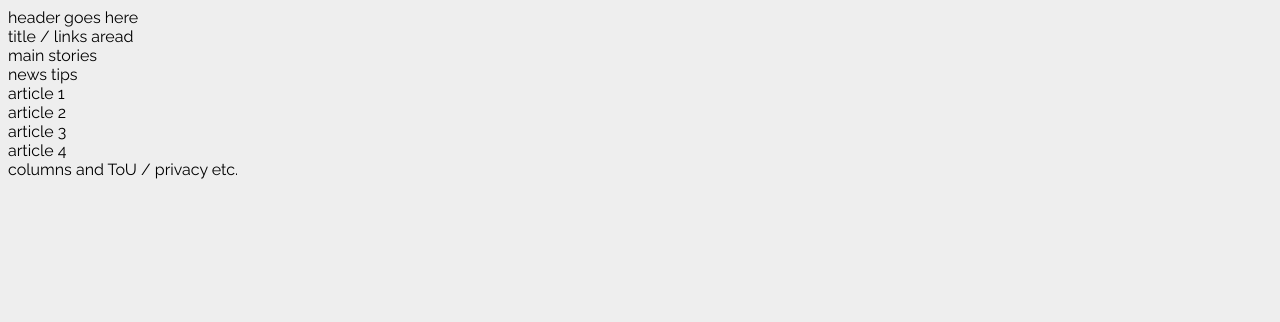
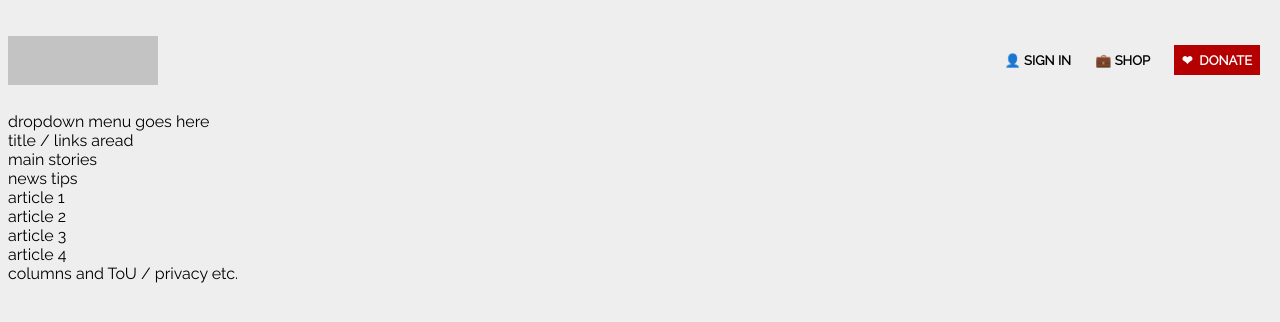
Before and after one commit to Cellv2/wtf-is-css, a plain HTML site: page src/npr.org/index.html in a window 1280 px wide. Drawn offline with Linux system fonts and the light colour scheme.

Commit message:
:lipstick: Style nav

```diff
--- a/src/npr.org/index.html
+++ b/src/npr.org/index.html
@@ -14,7 +14,23 @@
         <link rel="stylesheet" href="./styles.css" />
     </head>
     <body>
-        <header>header goes here</header>
+        <header>
+            <section>
+                <nav class="mainNav">
+                    <img
+                        class="mainNav__img"
+                        src="images/logo.jpg"
+                        alt="nav logo"
+                    />
+                    <div class="mainNav__userLogin">&#128100; SIGN IN</div>
+                    <div class="mainNav__shop">&#128188; SHOP</div>
+                    <div class="mainNav__donate">&#10084;&nbsp; DONATE</div>
+                </nav>
+            </section>
+            <section>
+                <div class="menu">dropdown menu goes here</div>
+            </section>
+        </header>
         <section>title / links aread</section>
         <section>main stories</section>
         <section>news tips</section>
--- a/src/npr.org/styles.css
+++ b/src/npr.org/styles.css
@@ -2,3 +2,37 @@
     background-color: #eee;
     font-family: "Raleway", Helvetica, sans-serif;
 }
+
+.mainNav {
+    align-items: center;
+    display: flex;
+    gap: 1.5rem;
+    height: 6.5rem;
+    justify-content: space-between;
+}
+
+.mainNav__img {
+    max-width: 150px;
+}
+
+.mainNav__userLogin {
+    flex-grow: 1;
+    text-align: end;
+    font-size: small;
+    font-weight: bold;
+}
+
+.mainNav__shop {
+    font-size: small;
+    font-weight: bold;
+}
+
+.mainNav__donate {
+    background-color: rgb(180, 0, 0);
+    color: #fff;
+    font-size: small;
+    font-weight: bold;
+    margin-right: 0.75rem; /* half the gap on mainNav */
+    padding: 0.6em;
+    text-align: left;
+}
```
Also changed, not shown: src/npr.org/images/logo.jpg (added).
